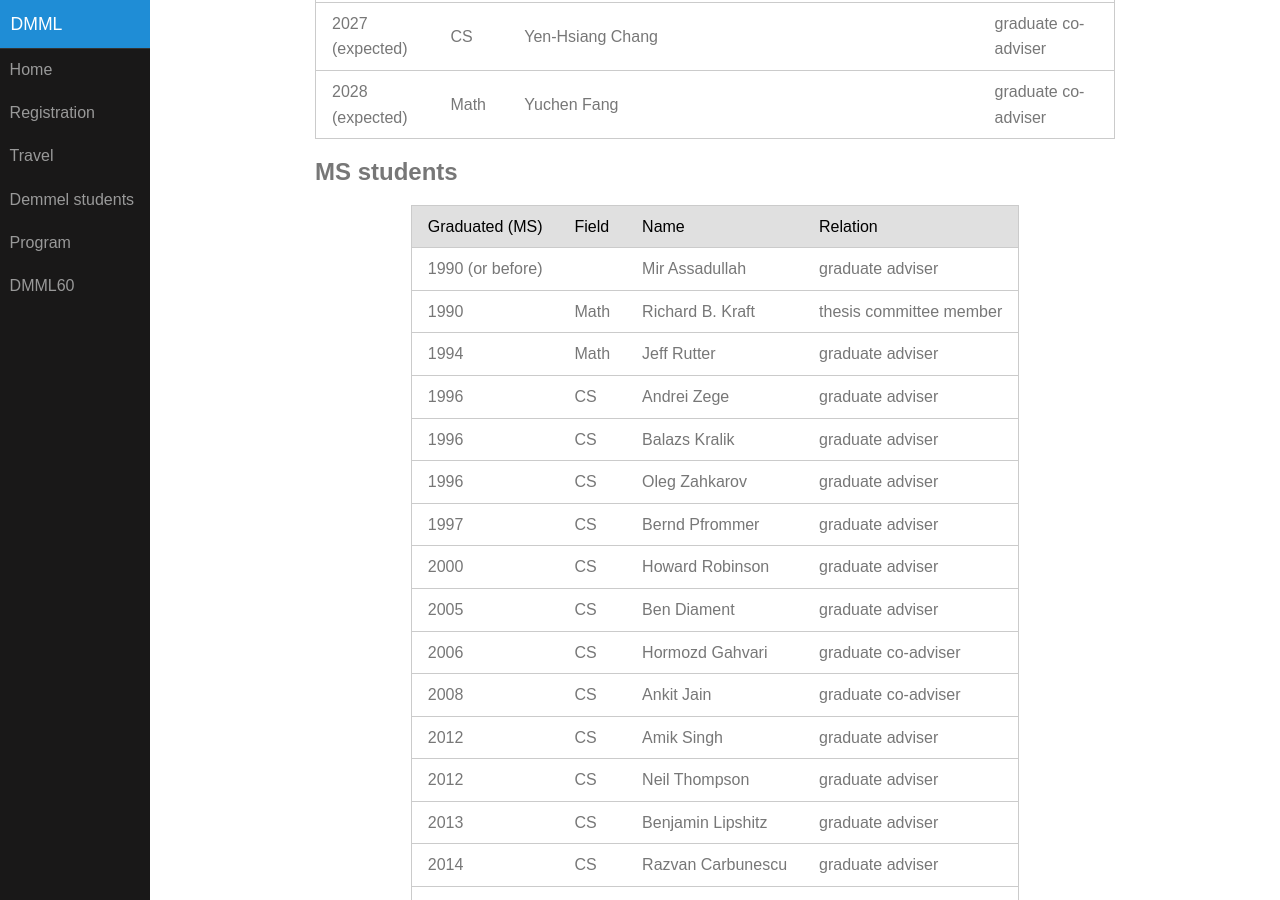
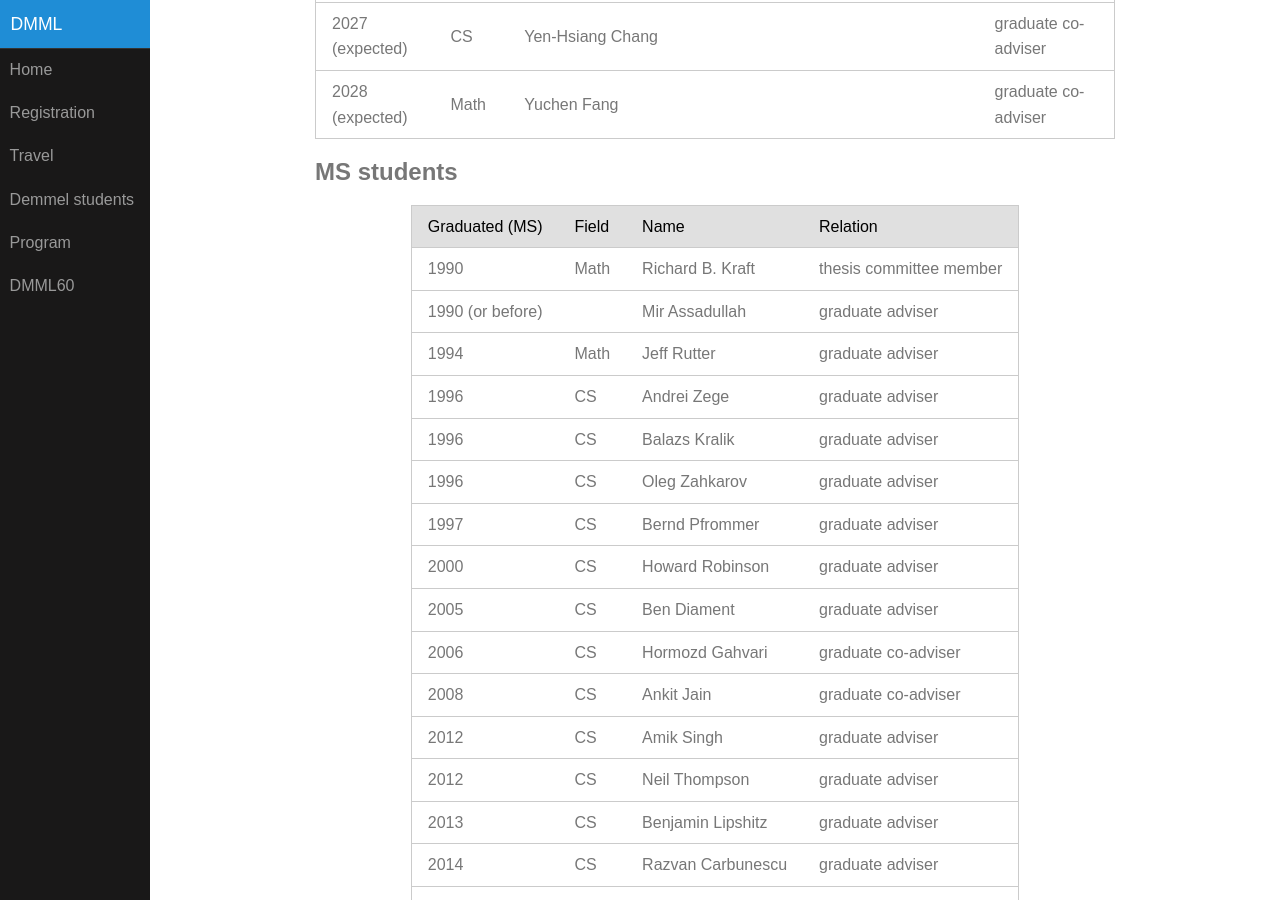
Before and after one commit to dbindel/dmml, a Jekyll site: the page built from students.html, in a window 1280 px wide and 900 px high, scrolled down 3401 px. Built offline with Jekyll 4.4.1, drawn with Linux system fonts in a browser that asks for light colours.

Commit message:
Correct students.html.

```diff
--- a/students.html
+++ b/students.html
@@ -15,7 +15,8 @@
     <td>Relation</td>
   </thead>
   <tbody>
-    {% for student in site.data.students.phd sorted:year %}
+    {% assign sortedphd = site.data.students.phd | sort: 'year' %}
+    {% for student in sortedphd %}
     <tr>
       <td>{{ student.year }}</td>
       <td>{{ student.field }}</td>
@@ -41,7 +42,8 @@
     <td>Relation</td>
   </thead>
   <tbody>
-    {% for student in site.data.students.ms sorted:year %}
+    {% assign sortedms = site.data.students.ms | sort: 'year' %}
+    {% for student in sortedms %}
     <tr>
       <td>{{ student.year }}</td>
       <td>{{ student.field }}</td>
@@ -62,7 +64,8 @@
     <td>Name</td>
   </thead>
   <tbody>
-    {% for student in site.data.students.postdoc sorted:year %}
+    {% assign sortedpostdoc = site.data.students.postdoc | sort: 'year' %}
+    {% for student in sortedpostdoc %}
     <tr>
       <td>{% if student.from %}{{ student.from }}-{% endif %}{{ student.year }}</td>
       <td>{{ student.name }}</td>
```
